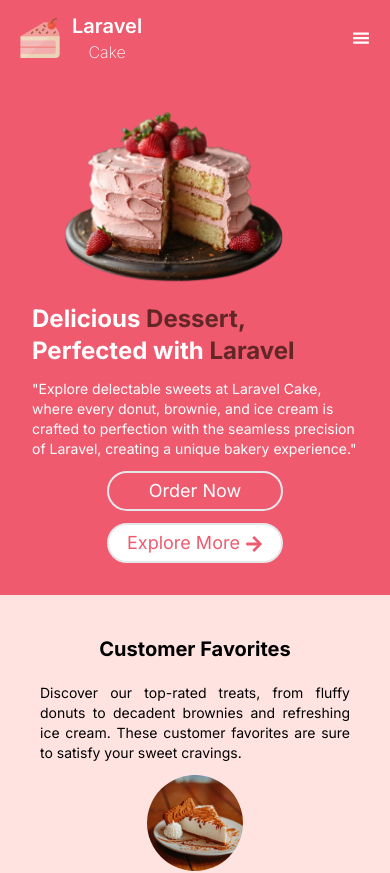
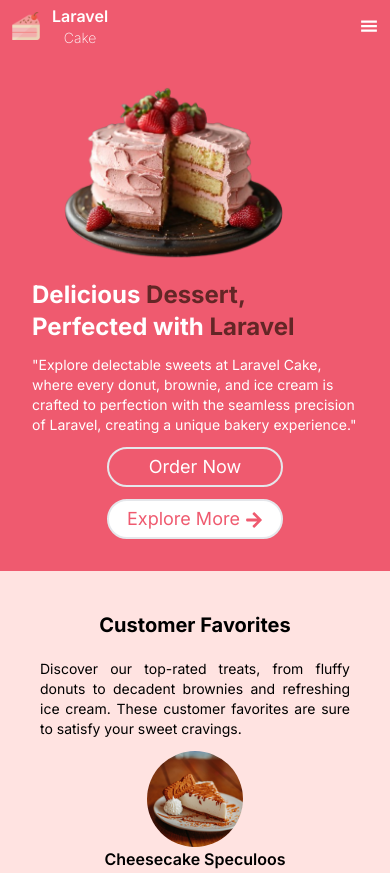
Before and after one commit to primatara42/laravel-cake, a React (Vite) app: page / in a window 390 px wide. Shown: the top 873 px of the page. Built offline with nearby package versions, Linux system fonts and the light colour scheme.

Commit message:
fix(header): fix icon size for header

```diff
--- a/src/components/Header.jsx
+++ b/src/components/Header.jsx
@@ -4,18 +4,18 @@
 
 const Header = () => {
   return (
-    <div className="flex justify-between items-center bg-primary text-white py-3 px-5 text-lg md:text-base w-full sticky top-0 sm:px-10">
+    <div className="flex justify-between items-center bg-primary text-white py-1 px-3 text-lg md:text-base w-full sticky top-0 sm:px-10 sm:py-3">
       <div className="flex items-center gap-x-3">
         <div>
-          <img src={HeaderLogo} alt="" className="w-10"/>
+          <img src={HeaderLogo} alt="" className="w-7"/>
         </div>
         <div className="text-center">
-          <h1 className="text-xl font-semibold">Laravel</h1>
-          <h1 className="text-base font-extralight">Cake</h1>
+          <h1 className="text-base font-semibold sm:text-xl">Laravel</h1>
+          <h1 className="text-sm font-extralight sm:text-lg">Cake</h1>
         </div>
       </div>
 
-      <ul className="hidden items-center justify-around font-bold gap-x-16 md:flex">
+      <ul className="hidden items-center justify-around font-bold gap-x-16 text-base md:flex">
         <li>Home</li>
         <li>Menu</li>
         <li>Promo</li>
```
